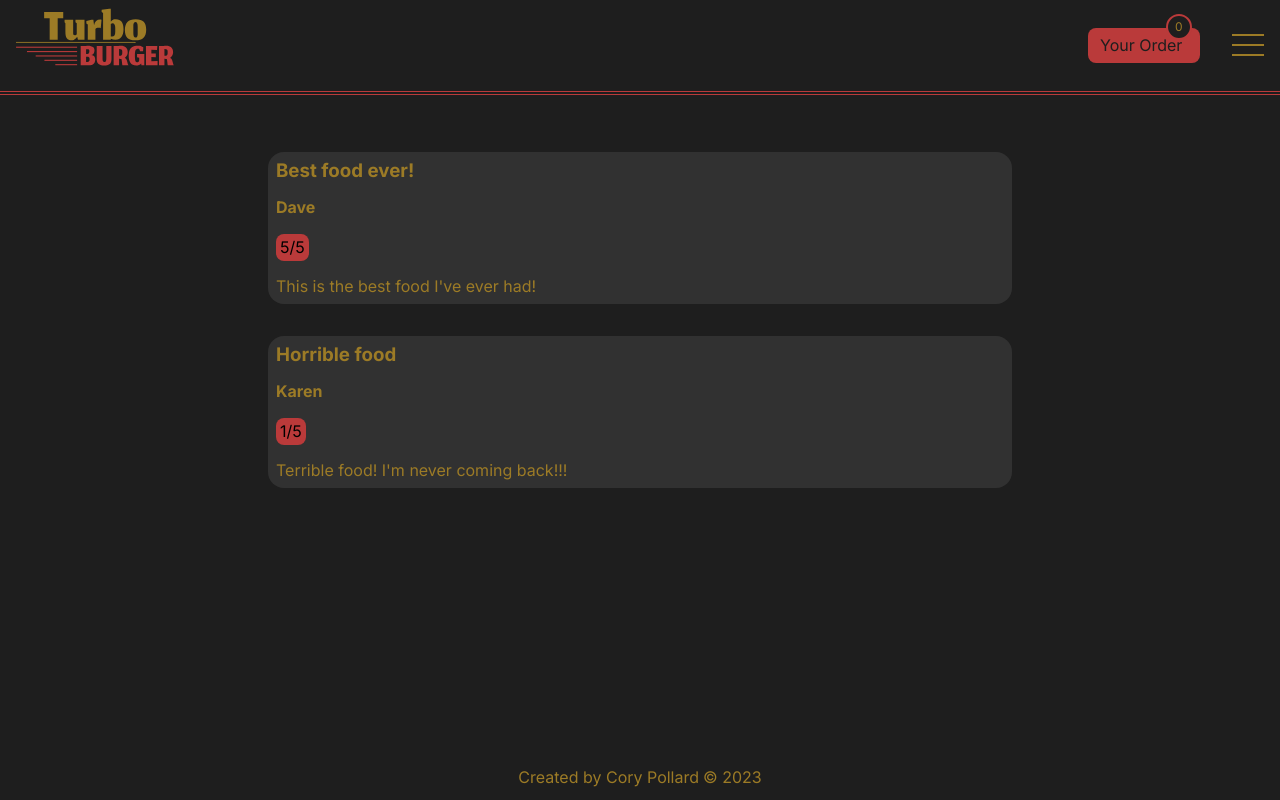
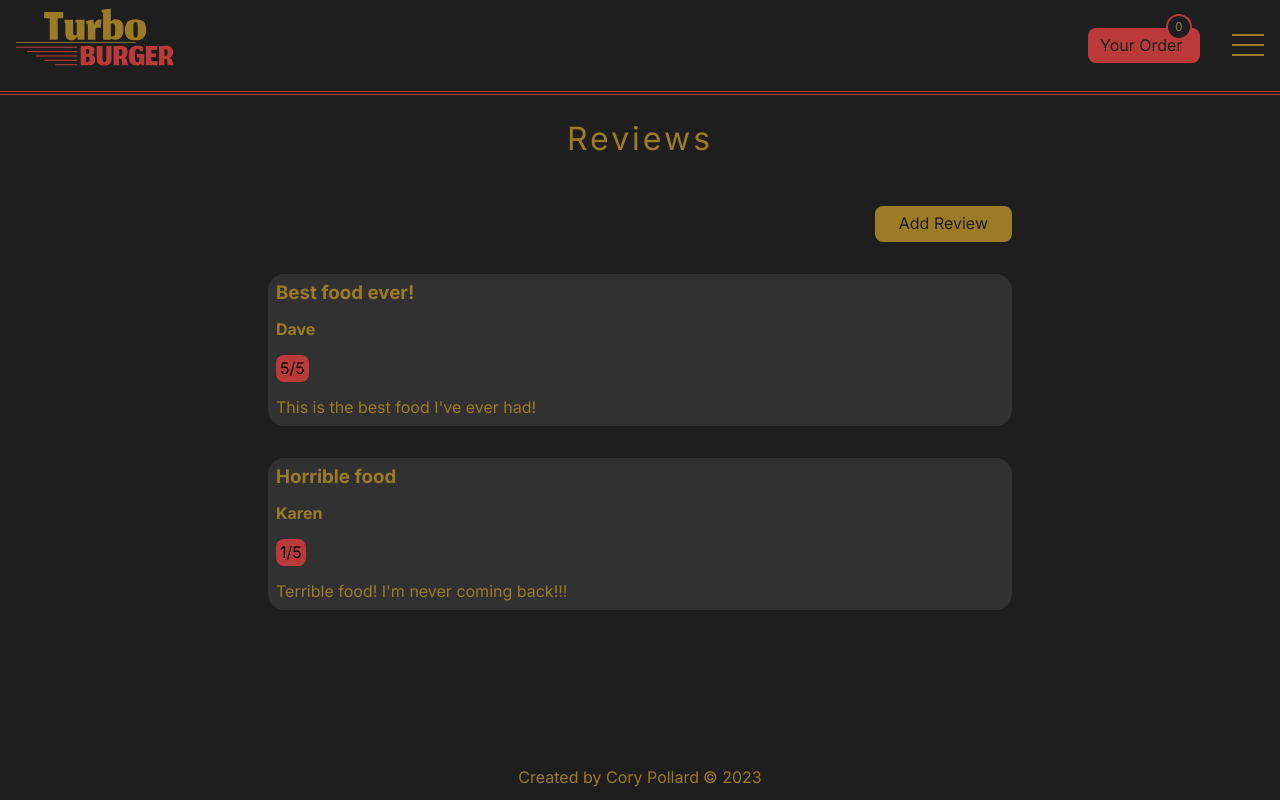
Before and after one commit to SpectreAscended/turbo-burger, a React (Vite) app: page /reviews in a window 1280 px wide. Built offline with nearby package versions, Linux system fonts and the light colour scheme; no server answers; a web font is replaced by a local one.

Commit message:
added error styles

```diff
--- a/src/components/reviews/reviewForm/ReviewForm.tsx
+++ b/src/components/reviews/reviewForm/ReviewForm.tsx
@@ -1,6 +1,7 @@
 import { Form, FormMethod, Link } from 'react-router-dom';
 import { useSelector } from 'react-redux';
 import { RootState } from '../../../store';
+import useValidation from '../../../hooks/useValidation';
 import './reviewForm.scss';
 
 interface ReviewFormProps {
@@ -8,14 +9,20 @@ interface ReviewFormProps {
   review?: any;
 }
 
-const ReviewForm: React.FC<ReviewFormProps> = ({ method, review }) => {
+const ReviewForm: React.FC<ReviewFormProps> = ({ method = 'post', review }) => {
   const userName = useSelector<RootState>(
     state => state.auth.userName
   ) as string;
 
+  const submitFormHandler = (e: React.FormEvent) => {
+    e.preventDefault();
+  };
+
   return (
-    <Form method={method} className="review-form">
-      <h1 className="review-form__heading">New review</h1>
+    <Form method={method} className="review-form" onSubmit={submitFormHandler}>
+      <h1 className="review-form__heading">
+        {method === 'post' ? 'New' : 'Edit'} review
+      </h1>
       <label htmlFor="first-name" className="review-form__label">
         First name
       </label>
@@ -24,8 +31,9 @@ const ReviewForm: React.FC<ReviewFormProps> = ({ method, review }) => {
         id="first-name"
         name="first-name"
         value={userName}
-        className="review-form__input"
+        className="review-form__input input-error"
       />
+      <p className="form-error">Name cannot be blank.</p>
       <label htmlFor="rating" className="review-form__label">
         Rating out of 5
       </label>
@@ -34,8 +42,10 @@ const ReviewForm: React.FC<ReviewFormProps> = ({ method, review }) => {
         min={1}
         max={5}
         step={0.5}
+        placeholder="5"
         className="review-form__input--rating"
       />
+      <p className="form-error">Must be a number between 1 and 5.</p>
       <label htmlFor="title" className="review-form__label">
         Title
       </label>
@@ -45,6 +55,7 @@ const ReviewForm: React.FC<ReviewFormProps> = ({ method, review }) => {
         name="title"
         className="review-form__input"
       />
+      <p className="form-error">Title cannot be blank.</p>
       <label htmlFor="description" className="review-form__label">
         Description
       </label>
@@ -54,6 +65,7 @@ const ReviewForm: React.FC<ReviewFormProps> = ({ method, review }) => {
         rows={5}
         className="review-form__description"
       />
+      <p className="form-error">Description cannot be blank.</p>
       <div className="review-form__actions">
         <Link to="/reviews" className="review-form__actions-btn--cancel">
           Cancel
--- a/src/components/reviews/reviewForm/reviewForm.scss
+++ b/src/components/reviews/reviewForm/reviewForm.scss
@@ -15,6 +15,10 @@
   &__input {
     @include input-regular;
 
+    &.input-error {
+      background-color: var(--color-error-background);
+    }
+
     &--rating {
       display: inline-block;
       font-size: 1rem;
@@ -24,6 +28,7 @@
       border-radius: 0.25rem;
       background-color: #919191;
       color: #000;
+      text-align: center;
     }
   }
 
@@ -31,3 +36,8 @@
     @include input-regular;
   }
 }
+
+.form-error {
+  margin-top: -2rem;
+  color: var(--color-error);
+}
--- a/src/components/reviews/reviewsList/ReviewsList.tsx
+++ b/src/components/reviews/reviewsList/ReviewsList.tsx
@@ -1,3 +1,4 @@
+import { Link } from 'react-router-dom';
 import { DUMMY_REVIEWS } from '../../../store/dummyData';
 import ReviewItem from '../reviewItem/ReviewItem';
 import './reviewsList.scss';
@@ -12,7 +13,13 @@ interface Review {
 
 const ReviewsList: React.FC = () => {
   return (
-    <div className="reviews-list">
+    <section className="reviews-list">
+      <h1>Reviews</h1>
+      <div className="reviews-list__actions">
+        <Link to="new" className="reviews-list__link">
+          Add Review
+        </Link>
+      </div>
       <ul>
         {DUMMY_REVIEWS.map((review: Review) => {
           return (
@@ -28,7 +35,7 @@ const ReviewsList: React.FC = () => {
           );
         })}
       </ul>
-    </div>
+    </section>
   );
 };
 
--- a/src/components/reviews/reviewsList/reviewsList.scss
+++ b/src/components/reviews/reviewsList/reviewsList.scss
@@ -0,0 +1,14 @@
+.reviews-list {
+  &__actions {
+    width: 100%;
+    display: flex;
+  }
+  &__link {
+    background-color: var(--color-primary);
+    color: var(--color-dark);
+    font-size: 1rem;
+    padding: 0.5rem 1.5rem;
+    border-radius: 0.5rem;
+    margin-left: auto;
+  }
+}
--- a/src/index.scss
+++ b/src/index.scss
@@ -10,6 +10,8 @@
   --color-background: #1e1e1e;
   --color-grey-dark: #2c2c2c;
   --color-grey-light: #918f8b;
+  --color-error: #8f1212;
+  --color-error-background: #d36262;
 }
 
 // Breakpoints
@@ -54,6 +56,8 @@ h1 {
   font-size: 2rem;
   font-weight: 400;
   letter-spacing: 3px;
+  text-align: center;
+  margin-bottom: 3rem;
 }
 
 a:link,
--- a/src/pages/error/error.scss
+++ b/src/pages/error/error.scss
@@ -4,7 +4,7 @@
   text-align: center;
 
   h2 {
-    color: #8f1212;
+    color: var(--color-error);
     font-size: 1.4rem;
     margin-bottom: 2rem;
   }
```
